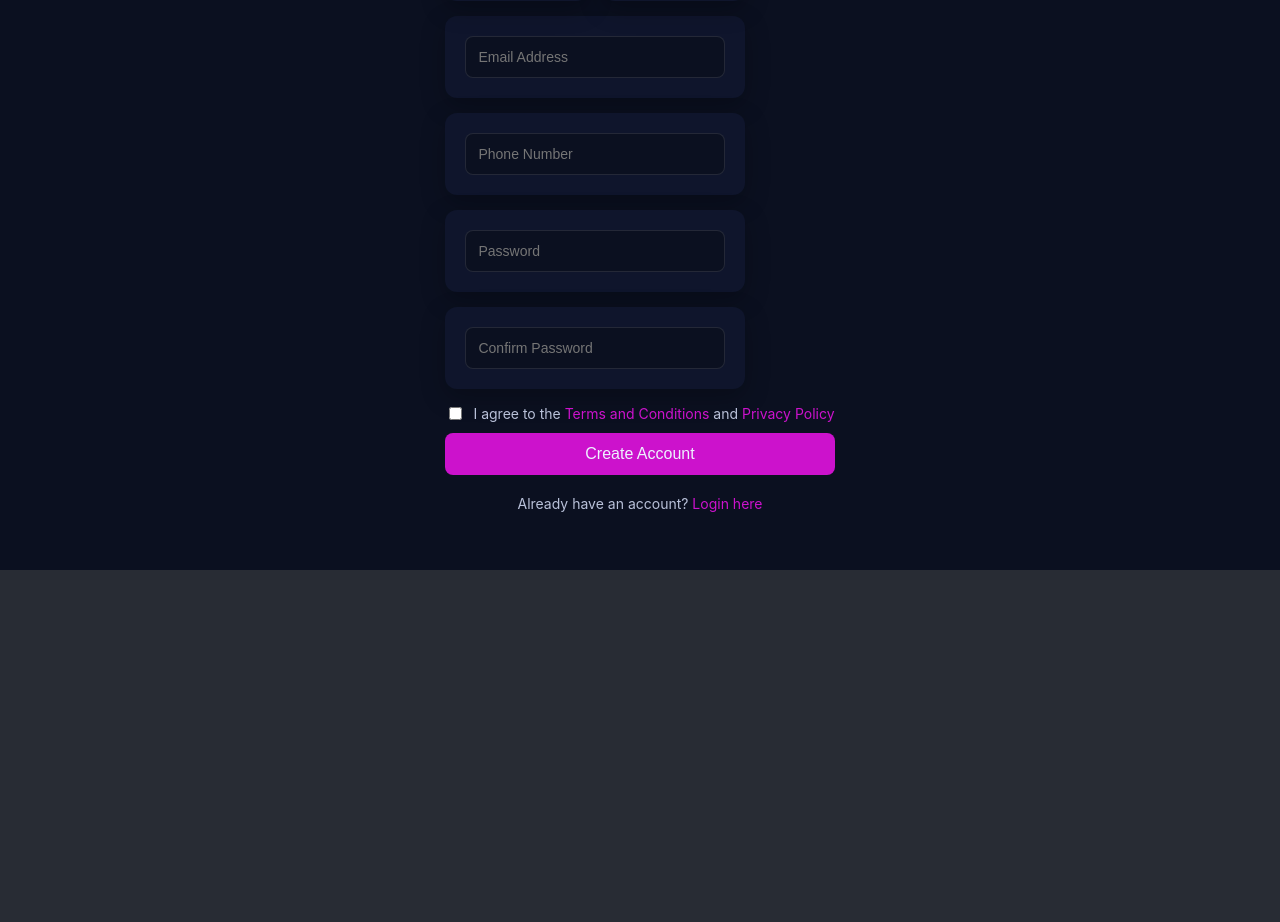
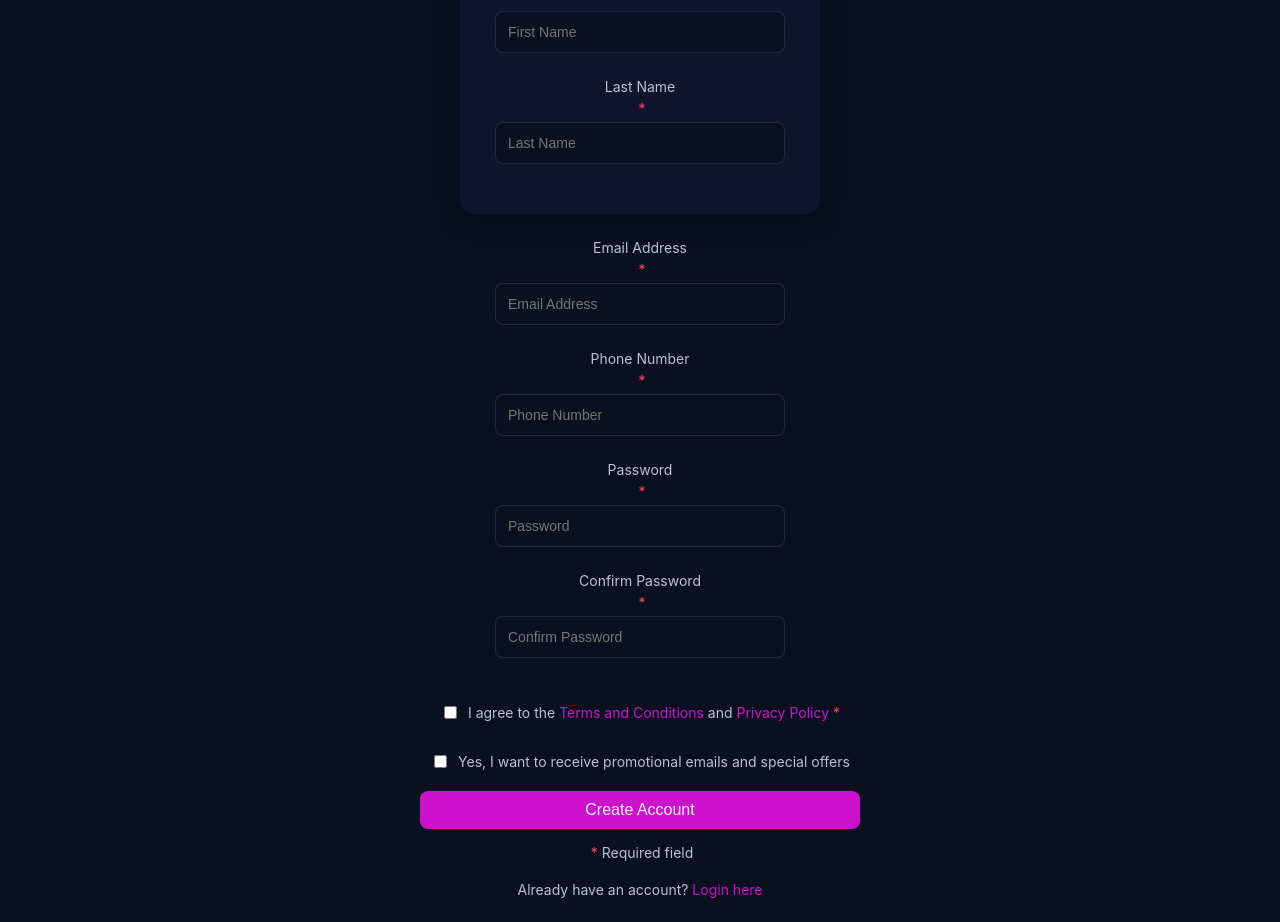
Before and after one commit to RamTheGoat/CES, a React (Create React App) app: page /register in a window 1280 px wide. Shown: the part 230-1152 px from the top of the page. Before the commit the page ends 800 px from the top, so only its background shows below. Built offline with nearby package versions, Linux system fonts and the light colour scheme.

Commit message:
updated css for register page

```diff
--- a/src/Pages/Register.css
+++ b/src/Pages/Register.css
@@ -24,14 +24,24 @@
     flex-direction: column;
     align-items: center;
     justify-content: center;
-    min-height: 80vh;
+    min-height: 100vh;
     background: var(--bg);
 }
 
 /* register Header */
 .register_container h2 {
+    font-size: 35px;
     margin-bottom: 20px;
     color: var(--text);
+}
+
+/* container for all boxes */
+.form_container {
+    background: var(--card);
+    padding: 30px;
+    border-radius: 15px;
+    box-shadow: 0 8px 24px rgba(0,0,0,.25);
+    margin-bottom: 20px;
 }
 
 /* input area */
@@ -39,12 +49,25 @@
     display: flex;
     flex-direction: column;
     align-items: center;
-    background: var(--card);
-    padding: 20px;
-    border-radius: 12px;
-    box-shadow: 0 8px 24px rgba(0,0,0,.25);
+    background: transparent;
     width: 300px;
     margin-bottom: 15px;
+}
+
+.input_label {
+    width: 100%;
+    display: flex;
+    flex-direction: column;
+    gap: 5px;
+    font-size: 14px;
+    color: var(--muted);
+    padding: 5px;
+}
+
+.label_text {
+    display: flex;
+    align-items: center;
+    gap: 4px;
 }
 
 .input_box input {
@@ -67,7 +90,7 @@
     background: var(--accent);
     color: var(--text);
     border: none;
-    padding: 12px 24px;
+    padding: 10px 20px;
     border-radius: 8px;
     cursor: pointer;
     font-size: 16px;
@@ -78,7 +101,6 @@
 
 .s_button:hover {
     background: #e020e0;
-    transform: translateY(-1px);
 }
 
 /* linkning to login */
@@ -86,6 +108,7 @@
     margin-top: 20px;
     color: var(--muted);
     font-size: 14px;
+    cursor: pointer;
 }
 
 .login_link a {
@@ -101,12 +124,15 @@
 .form_row {
     display: flex;
     gap: 15px;
-    width: 300px;
+    width: 615px;
+    justify-content: center;
 }
 
 .form_row .input_box {
     flex: 1;
-    margin-bottom: 15px;
+    margin-bottom: 20px;
+    width: auto;
+    min-width: 0;
 }
 
 /* tos box */
@@ -117,6 +143,10 @@
     margin-top: 15px;
     color: var(--muted);
     font-size: 14px;
+    max-width: 615px;
+    width: 100%;
+    justify-content: center;
+    padding: 10px;
 }
 
 .terms_check input {
@@ -131,3 +161,43 @@
 .terms_check a:hover {
     text-decoration: underline;
 }
+
+
+/* promo box */
+.promo_check {
+    display: flex;
+    align-items: center;
+    gap: 8px;
+    margin-top: 10px;
+    color: var(--muted);
+    font-size: 14px;
+    max-width: 615px;
+    width: 100%;
+    justify-content: center;
+    padding: 10px;
+}
+
+.promo_check input {
+    width: auto;
+}
+
+/* stars */
+.required_star {
+    color: #ff4757;
+    margin-left: 4px;
+}
+
+.required_note {
+    margin-top: 15px;
+    color: var(--muted);
+    font-size: 14px;
+    display: flex;
+    align-items: center;
+    gap: 4px;
+}
+
+.register_container form {
+    display: flex;
+    flex-direction: column;
+    align-items: center;
+}
--- a/src/Pages/Register.jsx
+++ b/src/Pages/Register.jsx
@@ -10,7 +10,8 @@ const Register = () => {
         phone: '',
         password: '',
         confirmPassword: '',
-        agreeToTerms: false
+        agreeToTerms: false,
+        acceptPromos: false
     });
 
     const handleChange = (e) => {
@@ -68,8 +69,10 @@ const Register = () => {
                 <h2>Create Account</h2>
                 <form onSubmit={handleSubmit}>
                     {/* name row */}
-                    <div className='form_row'>
+                    <div className='form_container'>
                         <div className='input_box'>
+                            <label className='input_label'>
+                                First Name<span className='required_star'>*</span>
                                     <input
                                         type="text"
                                         name="firstName"
@@ -78,8 +81,11 @@ const Register = () => {
                                         onChange={handleChange}
                                         required
                                     />
+                                </label>
                         </div>
                         <div className='input_box'>
+                            <label className='input_label'>
+                                Last Name<span className='required_star'>*</span>
                                 <input
                                     type="text"
                                     name="lastName"
@@ -88,11 +94,14 @@ const Register = () => {
                                     onChange={handleChange}
                                     required
                                 />
+                            </label>
                         </div>
                     </div>
 
                     {/* contact info */}
                     <div className='input_box'>
+                        <label className='input_label'>
+                            Email Address<span className='required_star'>*</span>
                                 <input
                                     type="email"
                                     name="email"
@@ -101,9 +110,12 @@ const Register = () => {
                                     onChange={handleChange}
                                     required
                                 />
+                            </label>
                     </div>
 
                     <div className='input_box'>
+                        <label className='input_label'>
+                            Phone Number<span className='required_star'>*</span>
                                 <input
                                     type="tel"
                                     name="phone"
@@ -112,10 +124,13 @@ const Register = () => {
                                     onChange={handleChange}
                                     required
                                 />
+                        </label>
                     </div>
 
                     {/* password check */}
                     <div className='input_box'>
+                        <label className='input_label'>
+                            Password<span className='required_star'>*</span>
                                 <input
                                     type="password"
                                     name="password"
@@ -124,9 +139,12 @@ const Register = () => {
                                     onChange={handleChange}
                                     required
                                 />
+                        </label>
                     </div>
 
                     <div className='input_box'>
+                        <label className='input_label'>
+                            Confirm Password<span className='required_star'>*</span>
                                 <input
                                     type="password"
                                     name="confirmPassword"
@@ -135,6 +153,7 @@ const Register = () => {
                                     onChange={handleChange}
                                     required
                                 />
+                        </label>
                     </div>
 
                     {/* tos */}
@@ -148,11 +167,30 @@ const Register = () => {
                         />
                         <label>
                             I agree to the <a href="/terms">Terms and Conditions</a> and <a href="/privacy">Privacy Policy</a>
+                            <span className='required_star'>*</span>
+                        </label>
+                    </div>
+
+                    {/* promos */}
+                    <div className='promo_check'>
+                        <input
+                            type="checkbox"
+                            name="acceptPromos"
+                            checked={formData.acceptPromos}
+                            onChange={handleChange}
+                        />
+                        <label>
+                            Yes, I want to receive promotional emails and special offers
                         </label>
                     </div>
 
                     <button type="submit" className='s_button'>Create Account</button>
                 </form>
+
+                {/* required field */}
+                <div className='required_note'>
+                    <span className='required_star'>*</span> Required field
+                </div>
 
                 <div className='login_link'>
                     Already have an account? <Link to="/login">Login here</Link>
```
Lines whose indentation alone changed are shown as unchanged.
